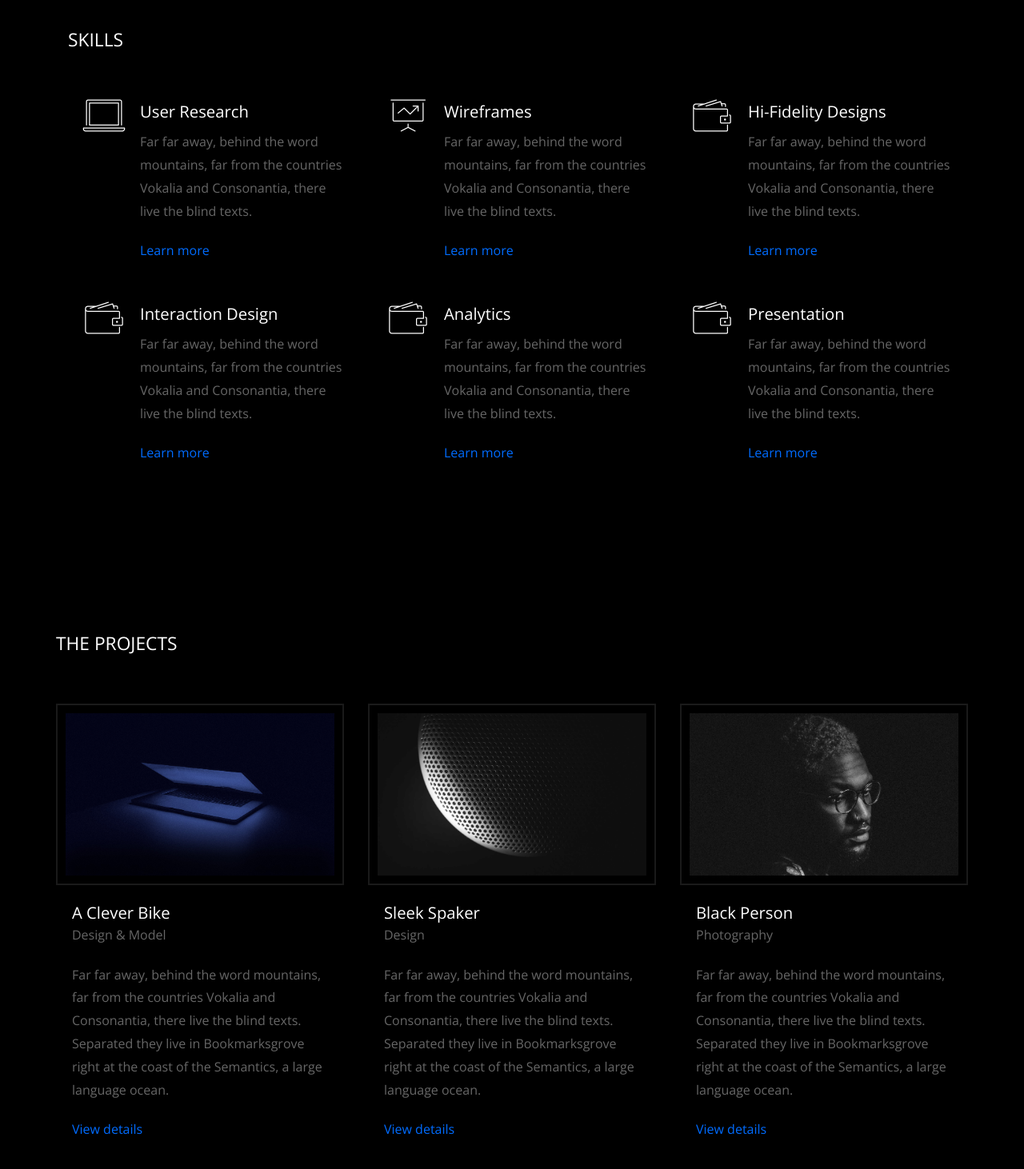
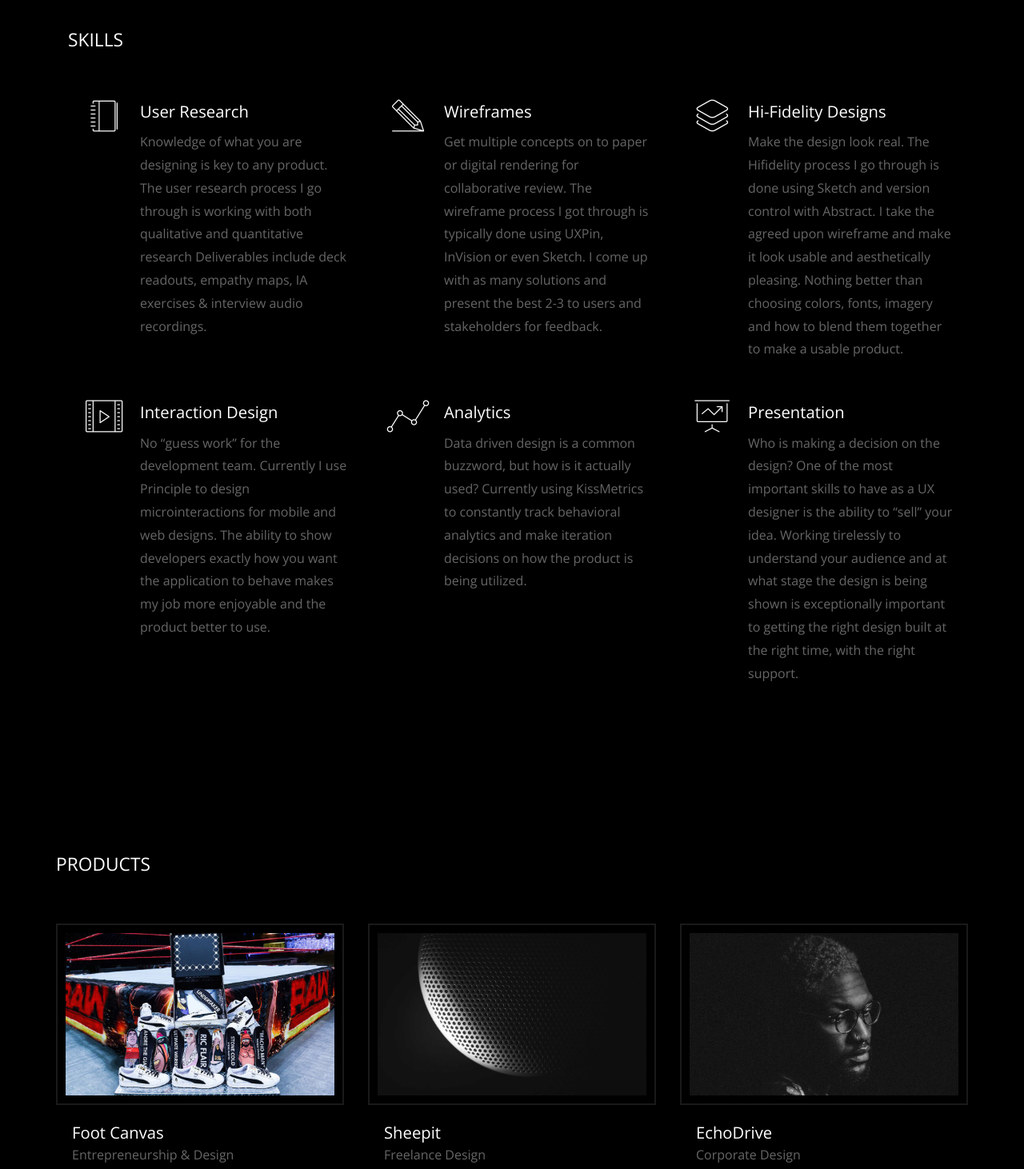
Before and after one commit to zackaronson/zeeaye, a website: page index.html in a window 1280 px wide. Shown: the part 860-2322 px from the top of the page at 80% size. Drawn offline with nearby package versions, Linux system fonts and the light colour scheme; files whose address does not match are found by name.

Commit message:
Updates 11.10
- Copy updates to skills
- Trying to make animation gradient BG
- Other updates

```diff
--- a/css/style.css
+++ b/css/style.css
@@ -1040,6 +1040,33 @@ figure:hover figcaption, figure:focus figcaption {
   outline: none;
 }
 
+
+.slides {
+  height: 100%;
+  background: linear-gradient(152deg, #006cff, #010914, #006cff, #010914);
+background-size: 800% 800%;
+
+-webkit-animation: AnimationName 33s ease infinite;
+-moz-animation: AnimationName 33s ease infinite;
+animation: AnimationName 33s ease infinite;
+
+@-webkit-keyframes AnimationName {
+    0%{background-position:58% 0%}
+    50%{background-position:43% 100%}
+    100%{background-position:58% 0%}
+}
+@-moz-keyframes AnimationName {
+    0%{background-position:58% 0%}
+    50%{background-position:43% 100%}
+    100%{background-position:58% 0%}
+}
+@keyframes AnimationName {
+    0%{background-position:58% 0%}
+    50%{background-position:43% 100%}
+    100%{background-position:58% 0%}
+}
+}
+
 .slides-text {
   z-index: 99;
   position: relative;
--- a/index.html
+++ b/index.html
@@ -70,8 +70,8 @@
           </ul>
           <div class="extra-text visible-xs">
             <a href="#" class="probootstrap-burger-menu"><i>Menu</i></a>
-            <h5>Address</h5>
-            <p>198 West 21th Street, Suite 721 New York NY 10016</p>
+            <!-- <h5>Address</h5> -->
+            <!-- <p>198 West 21th Street, Suite 721 New York NY 10016</p> -->
             <h5>Connect</h5>
             <ul class="social-buttons">
               <li><a href="https://www.twitter.com/zackaronson"><i class="icon-twitter"></i></a></li>
@@ -85,13 +85,13 @@
   <!-- END: header -->
   <section class="probootstrap-slider flexslider">
     <ul class="slides">
-      <li style="background-image: url(img/bg_1.jpg);">
+      <!-- <li style="background-image: url(img/bg_1.jpg);"> -->
         <div class="container">
           <div class="row">
             <div class="col-md-12 text-center">
               <div class="slides-text probootstrap-animate">
                 <h2>Zack Aronson</h2>
-                <h3>is a Senior User Experience Designer with successful products designed in both startup & enterprise environments.</h3>
+                <h3>is a Senior User Experience Designer with successful products built in both startup & enterprise environments.</h3>
                 <!-- <p><a href="https://uicookies.com/" target="_blank" class="btn btn-primary">Get Started</a></p> -->
               </div>
             </div>
@@ -113,14 +113,62 @@
           <div class="service left-icon probootstrap-animate">
 
             <div class="icon">
-              <i class="icon-laptop3"></i>
+              <i class="icon-notebook"></i>
             </div>
             <div class="text">
               <h3 class="heading">User Research</h3>
-              <p>Far far away, behind the word mountains, far from the countries Vokalia and Consonantia, there live the blind texts. </p>
-              <p><a href="single-page.html">Learn more</a></p>
+              <p>Knowledge of what you are designing is key to any product. The user research process I go through is working with both qualitative and quantitative research Deliverables include deck readouts, empathy maps, IA exercises & interview audio recordings.</p>
+              <!-- <p><a href="single-page.html">Learn more</a></p> -->
             </div>
 
+          </div>
+        </div>
+        <div class="col-md-4">
+          <div class="service left-icon probootstrap-animate">
+            <div class="icon">
+              <i class="icon-pencil3"></i>
+            </div>
+            <div class="text">
+              <h3 class="heading">Wireframes</h3>
+              <p>Get multiple concepts on to paper or digital rendering for collaborative review. The wireframe process I got through is typically done using UXPin, InVision or even Sketch. I come up with as many solutions and present the best 2-3 to users and stakeholders for feedback.</p>
+              <!-- <p><a href="single-page.html">Learn more</a></p> -->
+            </div>
+          </div>
+        </div>
+        <div class="col-md-4">
+          <div class="service left-icon probootstrap-animate">
+            <div class="icon">
+              <i class="icon-layers2"></i>
+            </div>
+            <div class="text">
+              <h3 class="heading">Hi-Fidelity Designs</h3>
+              <p>Make the design look real. The Hifidelity process I go through is done using Sketch and version control with Abstract. I take the agreed upon wireframe and make it look usable and aesthetically pleasing. Nothing better than choosing colors, fonts, imagery and how to blend them together to make a usable product.</p>
+              <!-- <p><a href="single-page.html">Learn more</a></p> -->
+            </div>
+          </div>
+        </div>
+        <div class="col-md-4">
+          <div class="service left-icon probootstrap-animate">
+            <div class="icon">
+              <i class="icon-video2"></i>
+            </div>
+            <div class="text">
+              <h3 class="heading">Interaction Design</h3>
+              <p>No “guess work” for the development team. Currently I use Principle to design microinteractions for mobile and web designs. The ability to show developers exactly how you want the application to behave makes my job more enjoyable and the product better to use.</p>
+              <!-- <p><a href="single-page.html">Learn more</a></p> -->
+            </div>
+          </div>
+        </div>
+        <div class="col-md-4">
+          <div class="service left-icon probootstrap-animate">
+            <div class="icon">
+              <i class="icon-linegraph"></i>
+            </div>
+            <div class="text">
+              <h3 class="heading">Analytics</h3>
+              <p>Data driven design is a common buzzword, but how is it actually used? Currently using KissMetrics to constantly track behavioral analytics and make iteration decisions on how the product is being utilized. </p>
+              <!-- <p><a href="single-page.html">Learn more</a></p> -->
+            </div>
           </div>
         </div>
         <div class="col-md-4">
@@ -129,57 +177,9 @@
               <i class="icon-presentation"></i>
             </div>
             <div class="text">
-              <h3 class="heading">Wireframes</h3>
-              <p>Far far away, behind the word mountains, far from the countries Vokalia and Consonantia, there live the blind texts. </p>
-              <p><a href="single-page.html">Learn more</a></p>
-            </div>
-          </div>
-        </div>
-        <div class="col-md-4">
-          <div class="service left-icon probootstrap-animate">
-            <div class="icon">
-              <i class="icon-wallet2"></i>
-            </div>
-            <div class="text">
-              <h3 class="heading">Hi-Fidelity Designs</h3>
-              <p>Far far away, behind the word mountains, far from the countries Vokalia and Consonantia, there live the blind texts. </p>
-              <p><a href="single-page.html">Learn more</a></p>
-            </div>
-          </div>
-        </div>
-        <div class="col-md-4">
-          <div class="service left-icon probootstrap-animate">
-            <div class="icon">
-              <i class="icon-wallet2"></i>
-            </div>
-            <div class="text">
-              <h3 class="heading">Interaction Design</h3>
-              <p>Far far away, behind the word mountains, far from the countries Vokalia and Consonantia, there live the blind texts. </p>
-              <p><a href="single-page.html">Learn more</a></p>
-            </div>
-          </div>
-        </div>
-        <div class="col-md-4">
-          <div class="service left-icon probootstrap-animate">
-            <div class="icon">
-              <i class="icon-wallet2"></i>
-            </div>
-            <div class="text">
-              <h3 class="heading">Analytics</h3>
-              <p>Far far away, behind the word mountains, far from the countries Vokalia and Consonantia, there live the blind texts. </p>
-              <p><a href="single-page.html">Learn more</a></p>
-            </div>
-          </div>
-        </div>
-        <div class="col-md-4">
-          <div class="service left-icon probootstrap-animate">
-            <div class="icon">
-              <i class="icon-wallet2"></i>
-            </div>
-            <div class="text">
               <h3 class="heading">Presentation</h3>
-              <p>Far far away, behind the word mountains, far from the countries Vokalia and Consonantia, there live the blind texts. </p>
-              <p><a href="single-page.html">Learn more</a></p>
+              <p>Who is making a decision on the design? One of the most important skills to have as a UX designer is the ability to “sell” your idea. Working tirelessly to understand your audience and at what stage the design is being shown is exceptionally important to getting the right design built at the right time, with the right support. </p>
+              <!-- <p><a href="single-page.html">Learn more</a></p> -->
             </div>
           </div>
         </div>
@@ -274,18 +274,18 @@
     <div class="container">
       <div class="row">
         <div class="col-md-12 section-heading probootstrap-animate">
-          <h2>The Projects</h2>
+          <h2>Products</h2>
         </div>
       </div>
       <div class="row">
         <div class="col-md-4 probootstrap-animate">
           <div class="probootstrap-card">
             <div class="probootstrap-card-media">
-              <a href="single-page.html"><img src="img/bg_1.jpg" class="img-responsive img-border" alt="Free HTML5 Template by uicookies.com"></a>
+              <a href="single-page.html"><img src="img/footcanvas.jpg" class="img-responsive img-border" alt="WWE x Foot Canvas x Puma Collaboration image"></a>
             </div>
             <div class="probootstrap-card-text">
-              <h2 class="probootstrap-card-heading mb0">A Clever Bike</h2>
-              <p class="category">Design &amp; Model</p>
+              <h2 class="probootstrap-card-heading mb0">Foot Canvas</h2>
+              <p class="category">Entrepreneurship & Design</p>
               <p>Far far away, behind the word mountains, far from the countries Vokalia and Consonantia, there live the blind texts. Separated they live in Bookmarksgrove right at the coast of the Semantics, a large language ocean.</p>
               <p><a href="single-page.html">View details</a></p>
             </div>
@@ -297,8 +297,8 @@
               <a href="single-page.html"><img src="img/slider_2.jpg" class="img-responsive img-border" alt="Free HTML5 Template by uicookies.com"></a>
             </div>
             <div class="probootstrap-card-text">
-              <h2 class="probootstrap-card-heading mb0">Sleek Spaker</h2>
-              <p class="category">Design</p>
+              <h2 class="probootstrap-card-heading mb0">Sheepit</h2>
+              <p class="category">Freelance Design</p>
               <p>Far far away, behind the word mountains, far from the countries Vokalia and Consonantia, there live the blind texts. Separated they live in Bookmarksgrove right at the coast of the Semantics, a large language ocean.</p>
               <p><a href="single-page.html">View details</a></p>
             </div>
@@ -310,8 +310,8 @@
               <a href="single-page.html"><img src="img/slider_3.jpg" class="img-responsive img-border" alt="Free HTML5 Template by uicookies.com"></a>
             </div>
             <div class="probootstrap-card-text">
-              <h2 class="probootstrap-card-heading mb0">Black Person</h2>
-              <p class="category">Photography</p>
+              <h2 class="probootstrap-card-heading mb0">EchoDrive</h2>
+              <p class="category">Corporate Design</p>
               <p>Far far away, behind the word mountains, far from the countries Vokalia and Consonantia, there live the blind texts. Separated they live in Bookmarksgrove right at the coast of the Semantics, a large language ocean.</p>
               <p><a href="single-page.html">View details</a></p>
             </div>
@@ -326,14 +326,14 @@
   <footer class="probootstrap-footer probootstrap-bg">
     <div class="container">
       <div class="row mb60">
-        <div class="col-md-3">
+        <div class="col-md-12">
           <div class="probootstrap-footer-widget">
-            <h4 class="heading">About Black.</h4>
-            <p>Far far away, behind the word mountains, far from the countries Vokalia and Consonantia, there live the blind texts. </p>
-            <p><a href="#">Read more...</a></p>
+            <h4 class="heading">About Zack.</h4>
+            <p>If you have any questions or want to have a conversation about design/life, send me an email za@zeeaye.com </p>
+            <!-- <p><a href="#">Read more...</a></p> -->
           </div>
         </div>
-        <div class="col-md-3">
+        <!-- <div class="col-md-3">
           <div class="probootstrap-footer-widget probootstrap-link-wrap">
             <h4 class="heading">Quick Links</h4>
             <ul class="stack-link">
@@ -369,6 +369,7 @@
             </form>
           </div>
         </div>
+
       </div>
       <div class="row copyright">
         <div class="col-md-6">
@@ -376,6 +377,8 @@
             <p>&copy; 2017 <a href="https://uicookies.com/">uiCookies:Black</a>. Designed by <a href="https://uicookies.com/">uicookies.com</a> <br> Demo Photos from <a href="https://unsplash.com/">Unsplash</a></p>
           </div>
         </div>
+        -->
+
         <div class="col-md-6">
           <div class="probootstrap-footer-widget right">
             <ul class="probootstrap-social">
```
Also changed, not shown: img/bg_2.jpg (added), img/footcanvas.jpg (added).
